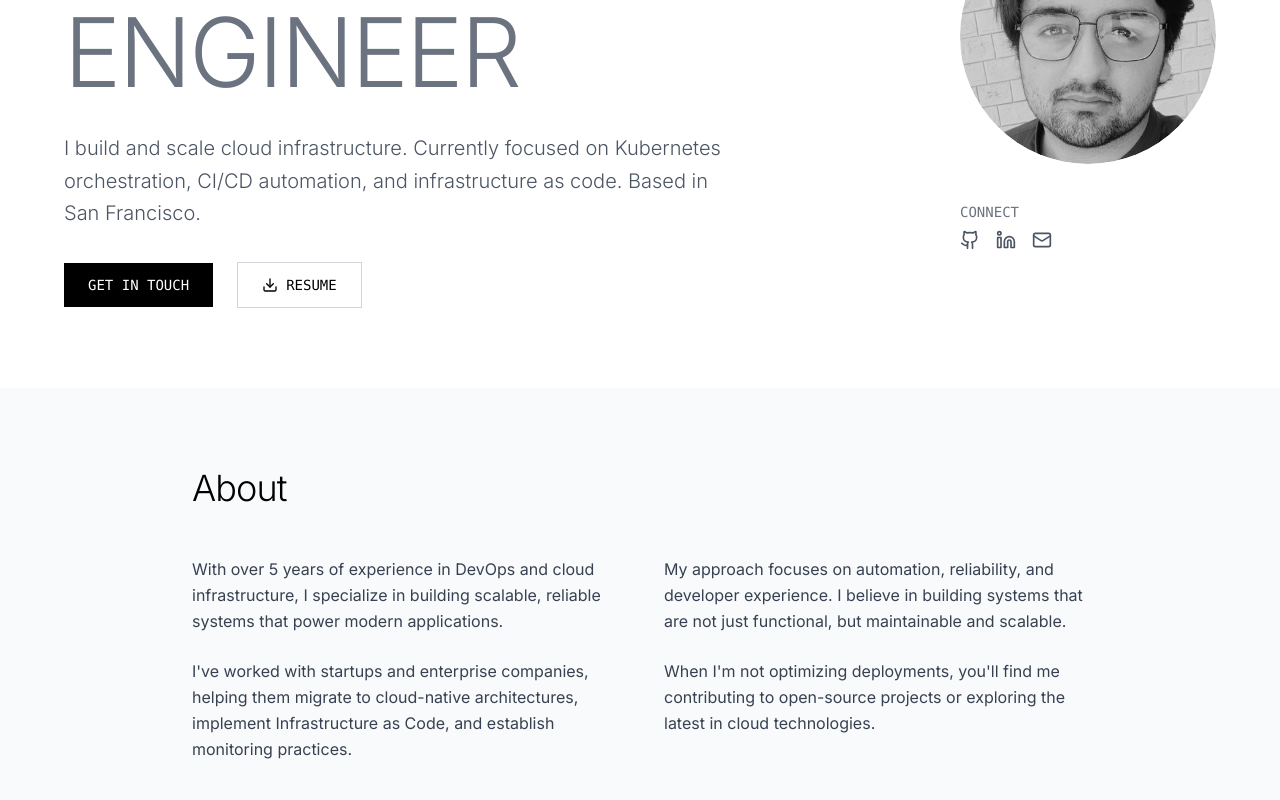
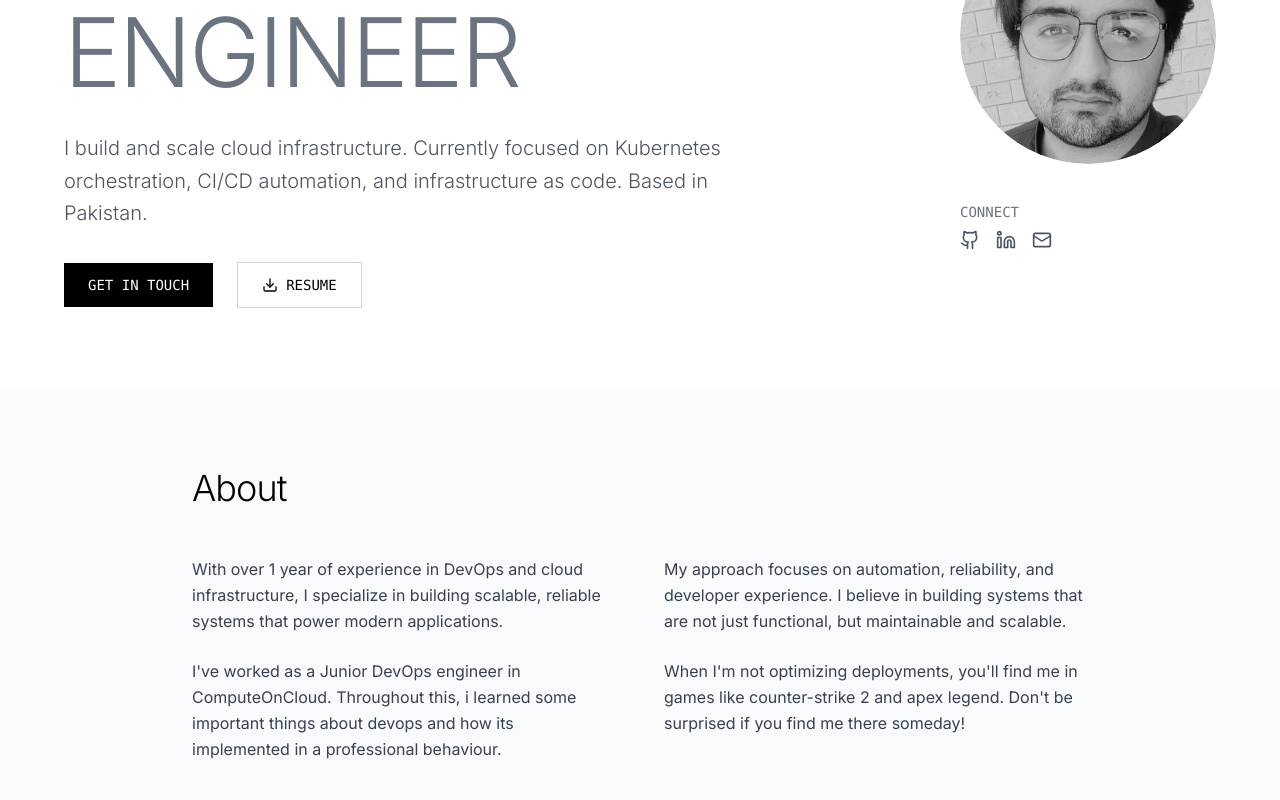
Before and after one commit to MrKumail-dev/kumail-portfolio, a Next.js app: page / in a window 1280 px wide. Shown: the part 220-1020 px from the top of the page. Built offline with nearby package versions, Linux system fonts and the light colour scheme.

Commit message:
Update page.tsx

```diff
--- a/app/page.tsx
+++ b/app/page.tsx
@@ -95,7 +95,7 @@ export default function HomePage() {
               <motion.div variants={fadeIn} className="max-w-2xl">
                 <p className="text-xl text-gray-600 leading-relaxed font-light">
                   I build and scale cloud infrastructure. Currently focused on Kubernetes orchestration, CI/CD
-                  automation, and infrastructure as code. Based in San Francisco.
+                  automation, and infrastructure as code. Based in Pakistan.
                 </p>
               </motion.div>
 
@@ -127,12 +127,12 @@ export default function HomePage() {
             <div className="grid md:grid-cols-2 gap-12 text-gray-700 leading-relaxed">
               <div className="space-y-6">
                 <p>
-                  With over 5 years of experience in DevOps and cloud infrastructure, I specialize in building scalable,
+                  With over 1 year of experience in DevOps and cloud infrastructure, I specialize in building scalable,
                   reliable systems that power modern applications.
                 </p>
                 <p>
-                  I've worked with startups and enterprise companies, helping them migrate to cloud-native
-                  architectures, implement Infrastructure as Code, and establish monitoring practices.
+                  I've worked as a Junior DevOps engineer in ComputeOnCloud. Throughout this, i learned some important
+                  things about devops and how its implemented in a professional behaviour.
                 </p>
               </div>
               <div className="space-y-6">
@@ -141,8 +141,8 @@ export default function HomePage() {
                   systems that are not just functional, but maintainable and scalable.
                 </p>
                 <p>
-                  When I'm not optimizing deployments, you'll find me contributing to open-source projects or exploring
-                  the latest in cloud technologies.
+                  When I'm not optimizing deployments, you'll find me in games like counter-strike 2 and apex legend.
+                  Don't be surprised if you find me there someday!
                 </p>
               </div>
             </div>
```
